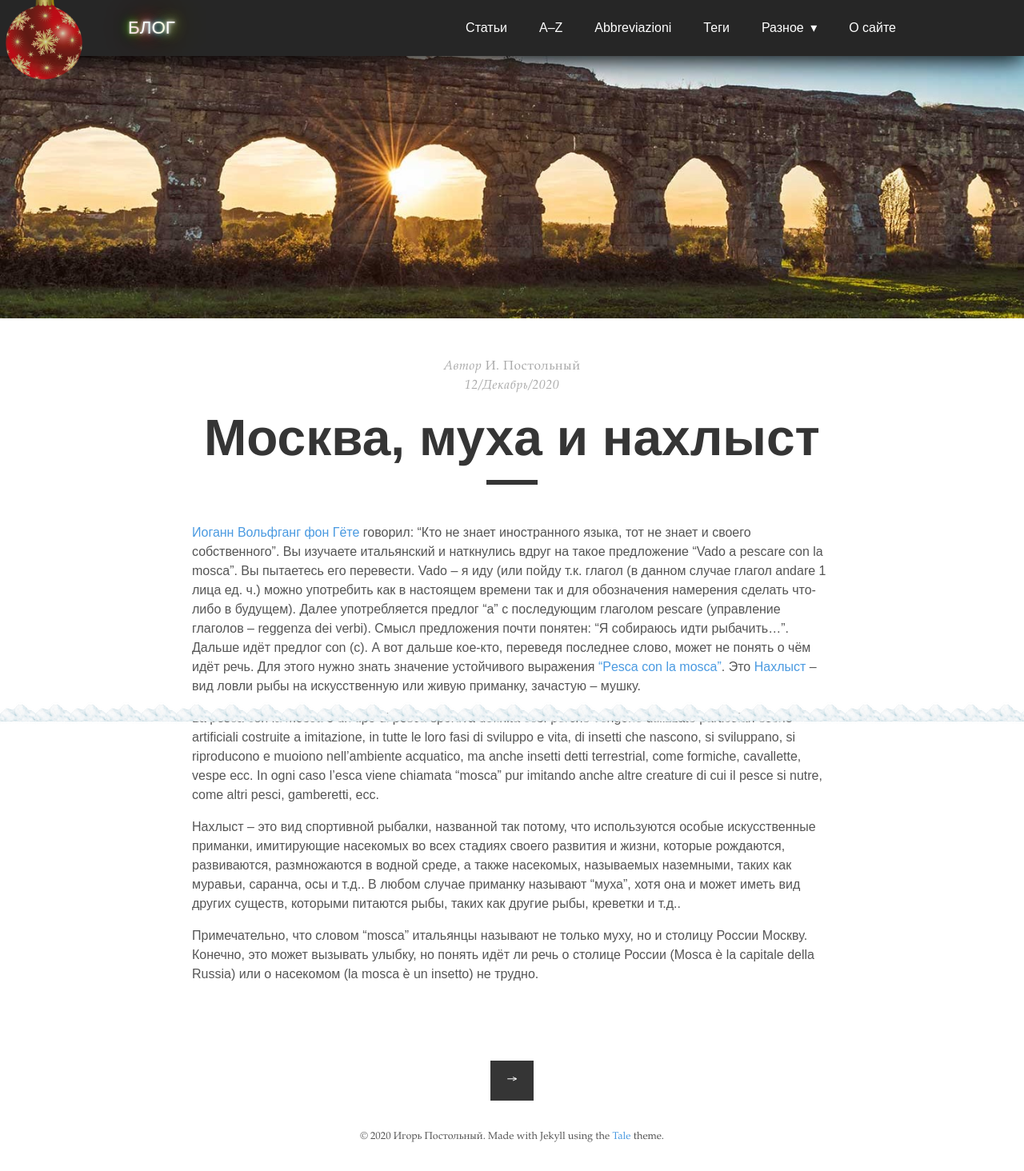
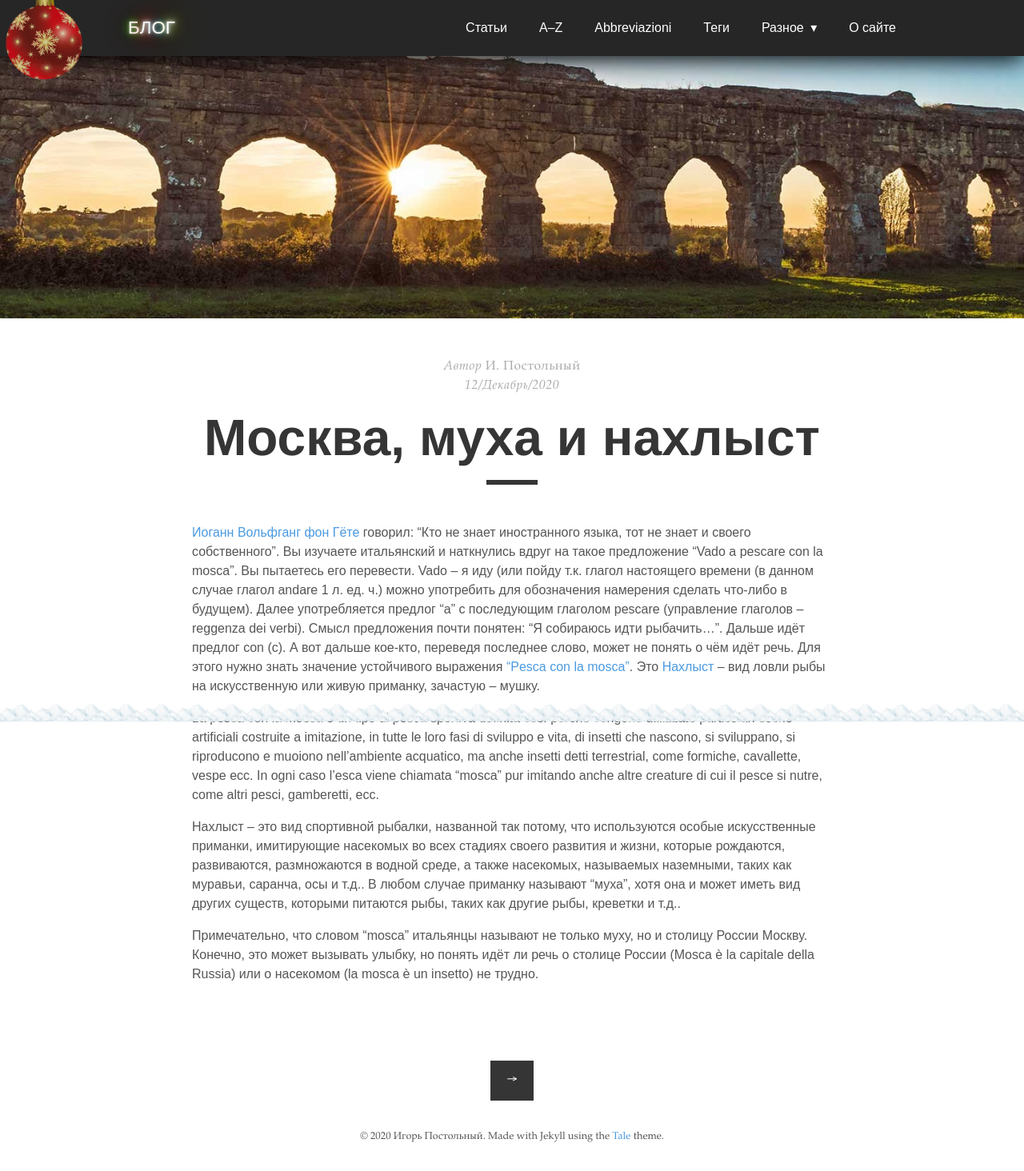
Before and after one commit to postolny/postolny.github.io, a Jekyll site: the page built from _posts/2020-12-12-mosca.md, in a window 1280 px wide. Shown: the whole page at 80% size. Built offline with Jekyll 4.4.1, drawn with Linux system fonts in a browser that asks for light colours; nearby versions of some CDN libraries.

Commit message:
Update 2020-12-12-mosca.md

```diff
--- a/_posts/2020-12-12-mosca.md
+++ b/_posts/2020-12-12-mosca.md
@@ -8,7 +8,7 @@ tags: Italiano
 categories:
 ---
 
-[Иоганн Вольфганг фон Гёте](https://ru.wikipedia.org/wiki/Гёте,_Иоганн_Вольфганг_фон) говорил: "Кто не знает иностранного языка, тот не знает и своего собственного". Вы изучаете итальянский и наткнулись вдруг на такое предложение "Vado a pescare con la mosca". Вы пытаетесь его перевести. Vado – я иду (или пойду т.к. глагол (в данном случае глагол andare 1 лица ед. ч.) можно употребить как в настоящем времени так и для обозначения намерения сделать что-либо в будущем). Далее употребляется предлог "a" с последующим глаголом pescare (управление глаголов – reggenza dei verbi). Смысл предложения почти понятен: "Я собираюсь идти рыбачить...". Дальше идёт предлог con (с). А вот дальше кое-кто, переведя последнее слово, может не понять о чём идёт речь. Для этого нужно знать значение устойчивого выражения ["Pesca con la mosca"](https://it.wikipedia.org/wiki/Pesca_con_la_mosca). Это [Нахлыст](https://ru.wikipedia.org/wiki/Нахлыст) – вид ловли рыбы на искусственную или живую приманку, зачастую – мушку.
+[Иоганн Вольфганг фон Гёте](https://ru.wikipedia.org/wiki/Гёте,_Иоганн_Вольфганг_фон) говорил: "Кто не знает иностранного языка, тот не знает и своего собственного". Вы изучаете итальянский и наткнулись вдруг на такое предложение "Vado a pescare con la mosca". Вы пытаетесь его перевести. Vado – я иду (или пойду т.к. глагол настоящего времени (в данном случае глагол andare 1 л. ед. ч.) можно употребить для обозначения намерения сделать что-либо в будущем). Далее употребляется предлог "a" с последующим глаголом pescare (управление глаголов – reggenza dei verbi). Смысл предложения почти понятен: "Я собираюсь идти рыбачить...". Дальше идёт предлог con (с). А вот дальше кое-кто, переведя последнее слово, может не понять о чём идёт речь. Для этого нужно знать значение устойчивого выражения ["Pesca con la mosca"](https://it.wikipedia.org/wiki/Pesca_con_la_mosca). Это [Нахлыст](https://ru.wikipedia.org/wiki/Нахлыст) – вид ловли рыбы на искусственную или живую приманку, зачастую – мушку.
 
 La pesca con la mosca è un tipo di pesca sportiva definita così perché vengono utilizzate particolari esche artificiali costruite a imitazione, in tutte le loro fasi di sviluppo e vita, di insetti che nascono, si sviluppano, si riproducono e muoiono nell'ambiente acquatico, ma anche insetti detti terrestrial, come formiche, cavallette, vespe ecc. In ogni caso l'esca viene chiamata "mosca" pur imitando anche altre creature di cui il pesce si nutre, come altri pesci, gamberetti, ecc.
 
```
